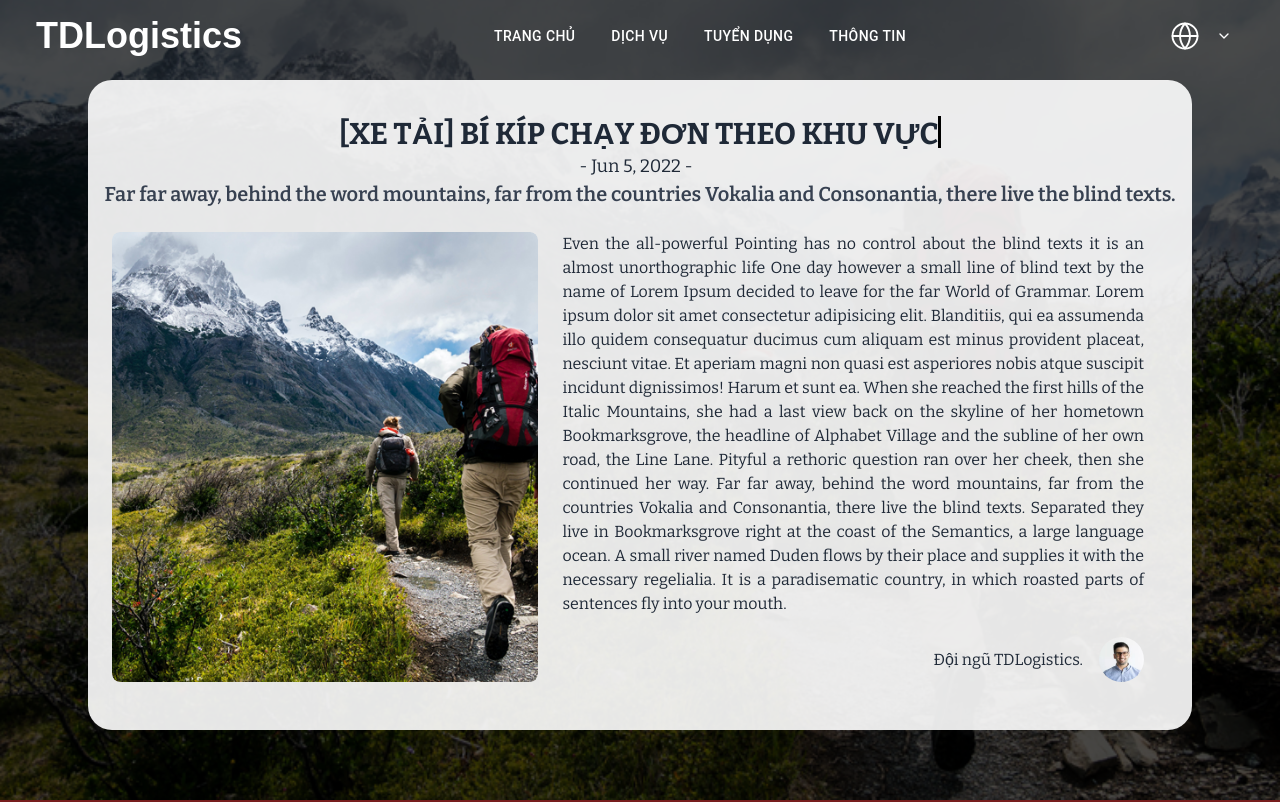
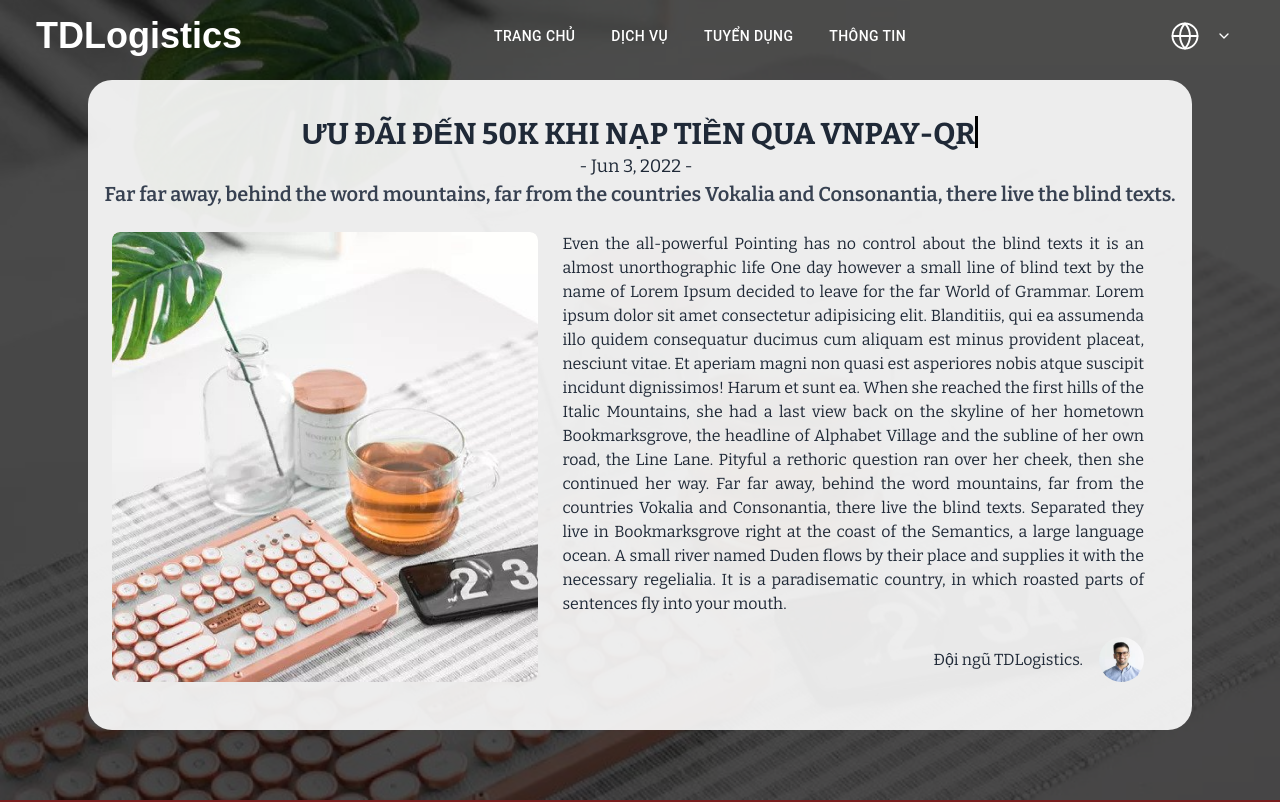
Before and after one commit to daVinc3nt/web-business, a Next.js app: page /news/1 in a window 1280 px wide. Shown: the top 802 px of the page. Built offline with nearby package versions, Linux system fonts and the light colour scheme.

Commit message:
Update [postId].tsx

```diff
--- a/pages/news/[postId].tsx
+++ b/pages/news/[postId].tsx
@@ -15,7 +15,7 @@
 const Page: React.FC<PageProps> = ({ fallback }) => {
   const router = useRouter();
   const { postId } = router.query;
-  const data = Posts[postId as string];
+  const data = Posts[parseFloat(postId as string) - 1];
   // const [data, setData] = useState(null);
 
   // useEffect(() => {
```
